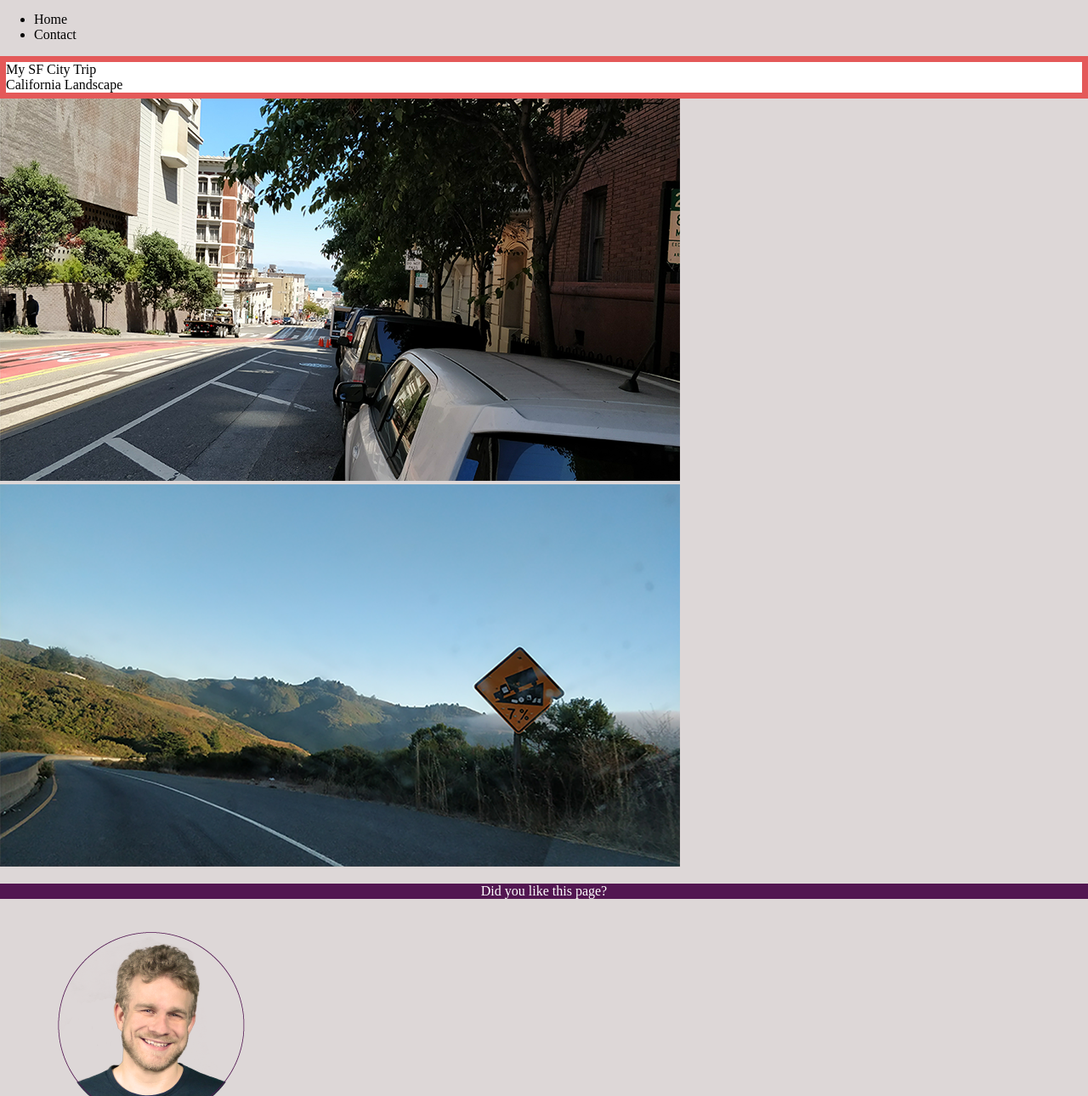
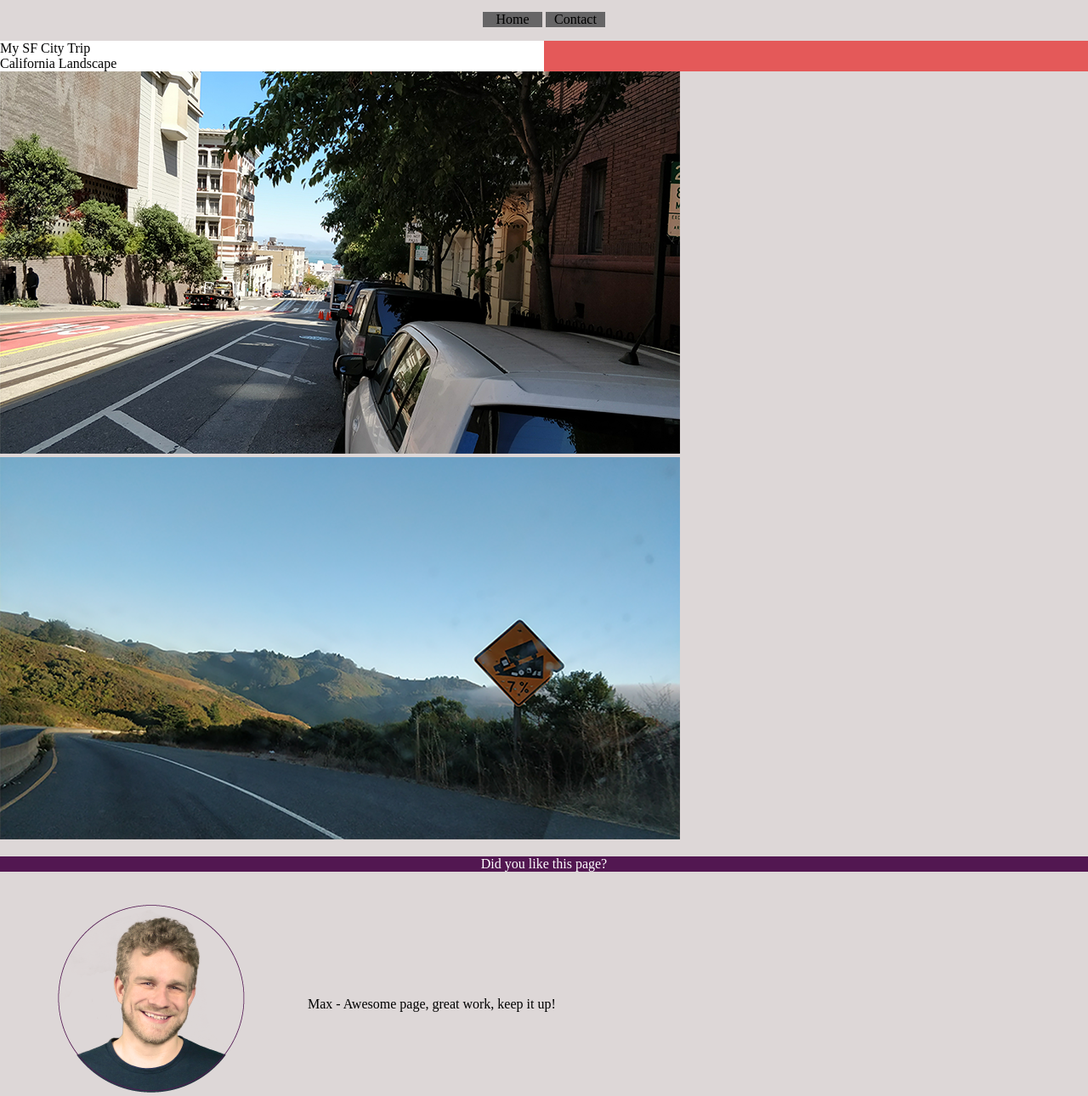
Before and after one commit to shubhamp28/Simple-Web-App, a plain HTML site: page index.html in a window 1280 px wide. Shown: the part 62-1352 px from the top of the page at 85% size. Drawn offline with Linux system fonts and the light colour scheme.

Commit message:
displayed elements correctly

```diff
--- a/index.html
+++ b/index.html
@@ -11,8 +11,8 @@
 <body>
     <header class="fixed-bar"><h1 class="page-title">My World</h1></header>
     <nav>
-        <ul>
-            <li><a href="">Home</a></li>
+        <ul class="navigation">
+            <li>Home</li>
             <li><a href="contact/contact.html">Contact</a></li>
         </ul>
     </nav>
@@ -30,11 +30,11 @@
         <p class="feedback">Did you like this page? </p>
     </main>
     <footer>
-        <div>
+        <div class="review-clients">
                 <img src="images/image-max.png" alt="Image of Max">
                 <p>Max - Awesome page, great work, keep it up!</p>
         </div>
-        <div>
+        <div class="review-clients">
                 <img src="images/image-manu.png" alt="Image of Manu">
                 <p>Jack - Looks really nice, beautiful pictures!</p>
         </div>
--- a/style.css
+++ b/style.css
@@ -16,7 +16,7 @@ a {
 .page-title {
     color: white;
     background-color: #521751;
-    padding: 10px;
+    padding: 10px 0;
     height: 40px;
     margin: 0px;
     position: fixed;
@@ -27,11 +27,13 @@ a {
 
 .trip-details{
     background-color: #e45959;
-    padding: 7px;
+    padding: 0;
 }
 .trip-details p {
     background-color: white;
     margin: 0px;
+    display: inline-block;
+    width: 50%;
 }
 
 .feedback {
@@ -39,3 +41,19 @@ a {
     color: white;
     text-align: center;
 }
+
+.navigation {
+    text-align: center;
+    padding: 0;
+}
+
+.navigation li, .navigation a {
+    display: inline-block;
+    width: 70px;
+    background-color: #666566;
+}
+
+.review-clients p, .review-clients img {
+    display: inline;
+    vertical-align: middle;
+}
```
